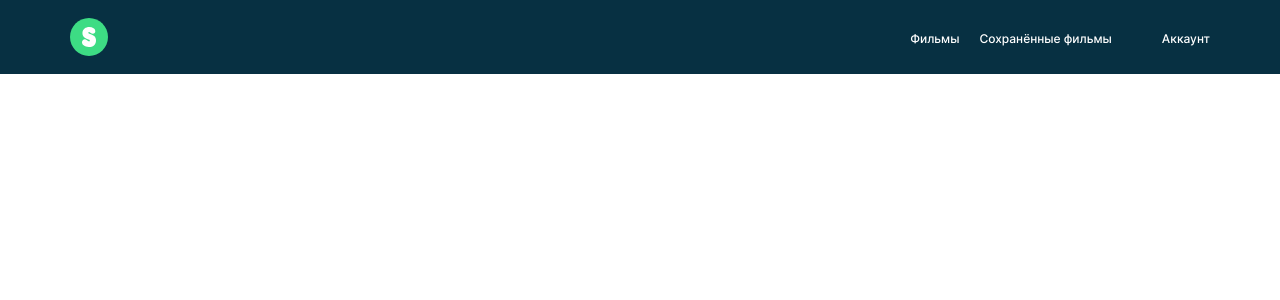
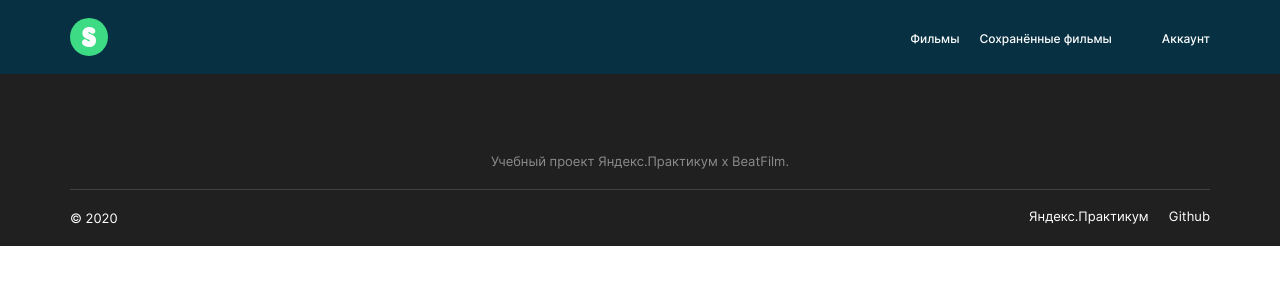
Before and after one commit to IlyaBiryulev/movies-explorer-frontend, a React (Create React App) app: page /signup in a window 1280 px wide. Shown: the top 300 px of the page. Built offline with nearby package versions, Linux system fonts and the light colour scheme.

Commit message:
feat: добавить footer

```diff
--- a/src/components/App/App.js
+++ b/src/components/App/App.js
@@ -9,6 +9,7 @@ import SavedMovies from '../SavedMovies/SavedMovies.js';
 import Profile from '../Profile/Profile.js';
 import Login from '../Login/Login.js';
 import Register from '../Register/Register.js';
+import Footer from '../Footer/Footer.js';
 
 function App() {
   return (
@@ -22,6 +23,7 @@ function App() {
         <Route path='/signin' element={<Login />} />
         <Route path='/signup' element={<Register />} />
       </Routes>
+      <Footer />
     </div>
   );
 }
--- /dev/null
+++ b/src/components/Footer/Footer.css
@@ -0,0 +1,52 @@
+.footer {
+  font-family: "Inter", "Arial", sans-serif;
+  max-width: 100%;
+  height: 172px;
+  padding: 0 70px;
+  background-color: #202020;
+}
+
+.footer__text {
+  font-weight: 400;
+  font-size: 13px;
+  line-height: 16px;
+  text-align: center;
+  color: #8B8B8B;
+  padding: 79px 0 20px;
+  border-bottom: 1px solid rgba(66, 66, 66, 1);
+  margin: 0;
+}
+
+.footer__wrapper {
+  display: flex;
+  justify-content: space-between;
+}
+
+.footer__year {
+  font-weight: 400;
+  font-size: 13px;
+  line-height: 16px;
+  margin: 20px 0;
+}
+
+.footer__list {
+  display: flex;
+  list-style: none;
+  padding: 0;
+}
+
+.footer__list-item {
+  margin-right: 20px;
+}
+
+.footer__list-item:last-child {
+  margin-right: 0;
+}
+
+.footer__link {
+  text-decoration: none;
+  color: #fff;
+  font-weight: 400;
+  font-size: 13px;
+  line-height: 16px;
+}
--- /dev/null
+++ b/src/components/Footer/Footer.js
@@ -0,0 +1,18 @@
+import './Footer.css';
+
+function Footer() {
+    return (
+        <footer className='footer'>
+          <p className='footer__text'>Учебный проект Яндекс.Практикум х BeatFilm.</p>
+          <div className='footer__wrapper'>
+            <p className='footer__year'>&copy;&nbsp;2020</p>
+            <ul className='footer__list'>
+              <li className='footer__list-item'><a href='https://practicum.yandex.ru/' className='footer__link'>Яндекс.Практикум</a></li>
+              <li className='footer__list-item'><a href='https://github.com/IlyaBiryulev' className='footer__link'>Github</a></li>
+            </ul>
+          </div>
+        </footer>
+    );
+}
+
+export default Footer;
--- a/src/components/Header/Header.css
+++ b/src/components/Header/Header.css
@@ -2,7 +2,7 @@
   font-family: "Inter", "Arial", sans-serif;
   max-width: 100%;
   height: 74px;
-  padding: 0 70px 0;
+  padding: 0 70px;
   display: flex;
   justify-content: space-between;
   align-items: center;
```
